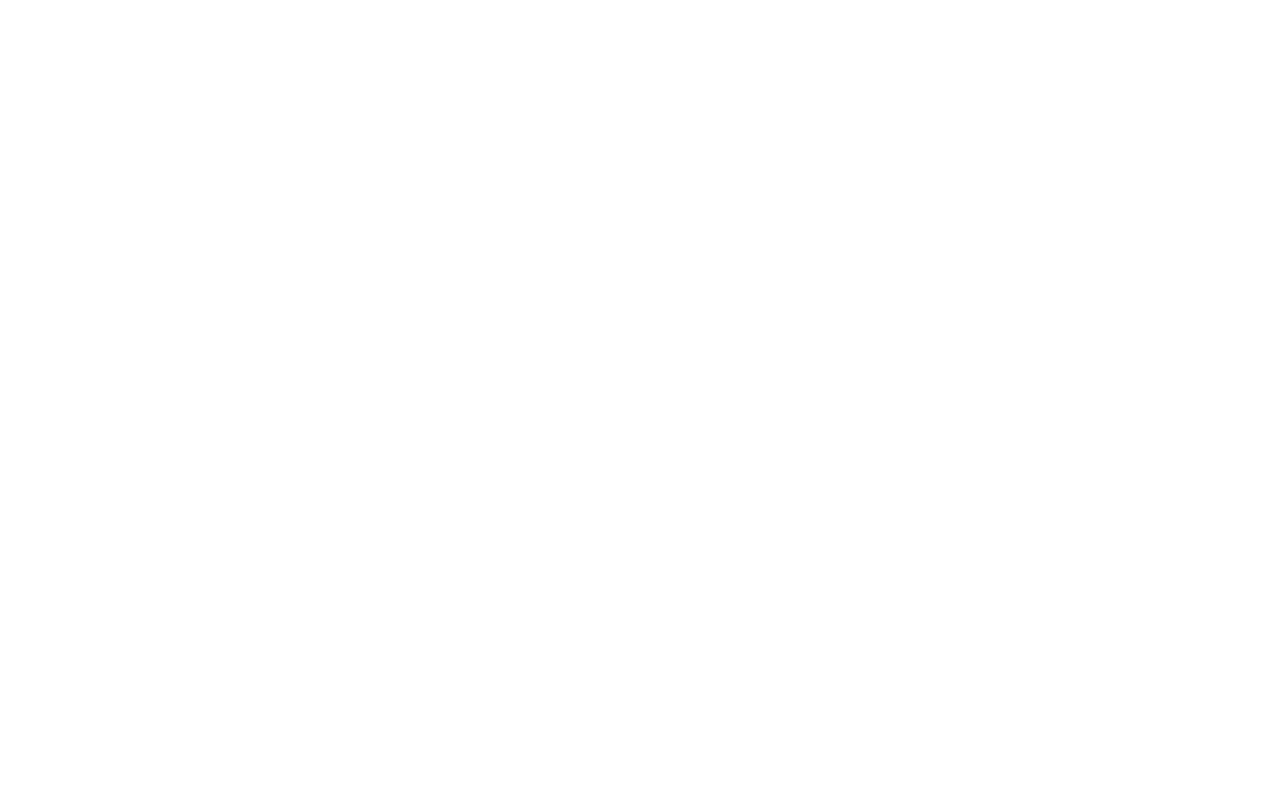
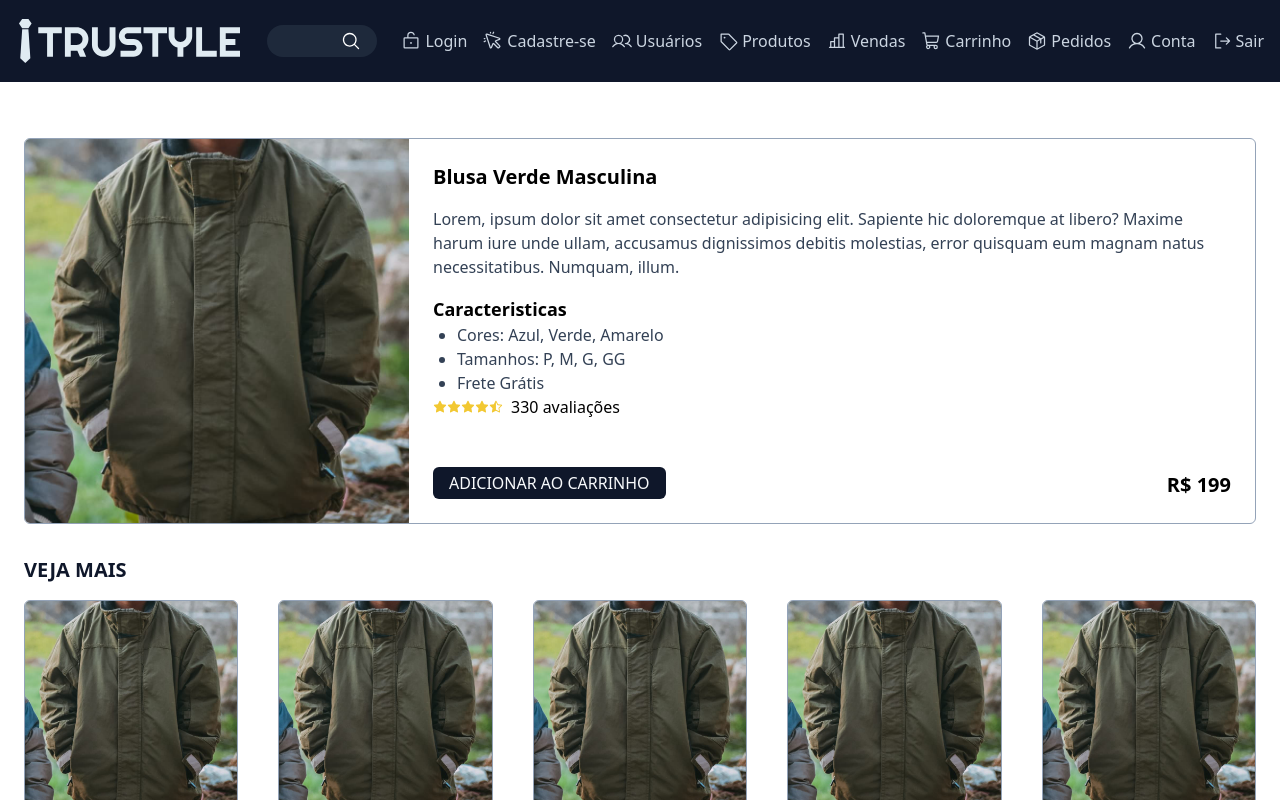
Before and after one commit to gab-braga/marketplace-app, a React (Vite) app: page /product/1 in a window 1280 px wide. Before the commit this address had no page. Shown: the top 800 px of the page. Built offline with nearby package versions, Linux system fonts and the light colour scheme.

Commit message:
feat: products pages

```diff
--- a/package.json
+++ b/package.json
@@ -12,6 +12,7 @@
   "dependencies": {
     "@phosphor-icons/react": "^2.0.13",
     "autoprefixer": "^10.4.16",
+    "axios": "^1.6.0",
     "postcss": "^8.4.31",
     "react": "^18.2.0",
     "react-dom": "^18.2.0",
--- a/src/App.jsx
+++ b/src/App.jsx
@@ -1,7 +1,7 @@
 import { BrowserRouter, Route, Routes } from "react-router-dom";
 import "./App.css";
 import Home from "./pages/public/home";
-import Products from "./pages/public/products";
+import Product from "./pages/public/product";
 import Root from "./pages/Root";
 import Public from "./pages/public";
 import Search from "./pages/public/search";
@@ -13,7 +13,7 @@
         <Route path="/" element={<Root />}>
           <Route path="/" element={<Public />}>
             <Route path="/" element={<Home />} />
-            <Route path="products" element={<Products />} />
+            <Route path="product/:id" element={<Product />} />
             <Route path="search/:search" element={<Search />} />
           </Route>
         </Route>
--- a/src/components/card/index.jsx
+++ b/src/components/card/index.jsx
@@ -4,7 +4,10 @@
 
 export default function Card() {
   return (
-    <Link to="/" className="border border-slate-400 rounded-md overflow-hidden">
+    <Link
+      to="/product/1"
+      className="border border-slate-400 rounded-md overflow-hidden"
+    >
       <div className="h-full p-0 flex flex-col items-start">
         <img src={Product} className="w-full object-cover object-center" />
         <div className="w-full flex-1 px-4 py-1 flex flex-col">
--- /dev/null
+++ b/src/pages/public/product/index.jsx
@@ -0,0 +1,62 @@
+import Stars from "../../../components/stars";
+import productImage from "../../../assets/imagens/image-01.jpg";
+import Card from "../../../components/card";
+
+export default function Product() {
+  return (
+    <main className="container mx-auto p-6 pb-16 flex-1">
+      <section className="w-full mt-8">
+        <div className="flex flex-col md:flex-row justify-stretch border border-slate-400 rounded-md overflow-hidden">
+          <img
+            src={productImage}
+            alt="Blusa Verde Masculina"
+            className="w-full md:w-72 lg:w-96 object-cover object-center"
+          />
+          <div className="flex flex-col flex-1 p-6">
+            <h1 className="text-lg xl:text-xl font-bold">
+              Blusa Verde Masculina
+            </h1>
+            <p className="text-slate-700 mt-4">
+              Lorem, ipsum dolor sit amet consectetur adipisicing elit. Sapiente
+              hic doloremque at libero? Maxime harum iure unde ullam, accusamus
+              dignissimos debitis molestias, error quisquam eum magnam natus
+              necessitatibus. Numquam, illum.
+            </p>
+
+            <h2 className="text-lg font-semibold mt-4">Caracteristicas</h2>
+
+            <ul className="list-disc ms-6">
+              <li className="text-slate-700">Cores: Azul, Verde, Amarelo</li>
+              <li className="text-slate-700">Tamanhos: P, M, G, GG</li>
+              <li className="text-slate-700">Frete Grátis</li>
+            </ul>
+
+            <Stars rating={4.5} total={330} />
+
+            <div className="flex-1 mt-4 flex flex-col-reverse xs:flex-row items-start md:items-end justify-between gap-2">
+              <button className="px-4 py-1 rounded-md bg-slate-900 text-slate-50 uppercase transition-colors hover:bg-slate-800">
+                Adicionar ao carrinho
+              </button>
+
+              <strong className="text-xl font-bold">R$ 199</strong>
+            </div>
+          </div>
+        </div>
+      </section>
+
+      <section className="w-full mt-8">
+        <h2 className="text-xl text-slate-900 font-semibold uppercase">
+          Veja Mais
+        </h2>
+
+        <div className="w-full mt-4 grid grid-cols-1 xs:grid-cols-2 md:grid-cols-3 lg:grid-cols-4 xl:grid-cols-5 gap-10">
+          <Card />
+          <Card />
+          <Card />
+          <Card />
+          <Card />
+        </div>
+      </section>
+    </main>
+  );
+}
--- a/src/pages/public/products/index.jsx
+++ /dev/null
@@ -1,7 +0,0 @@
-export default function Products() {
-  return (
-    <div>
-      <h1>Produtos</h1>
-    </div>
-  );
-}
```
Also changed, not shown: 1 other file (tests, documents, lock files or other folders).
